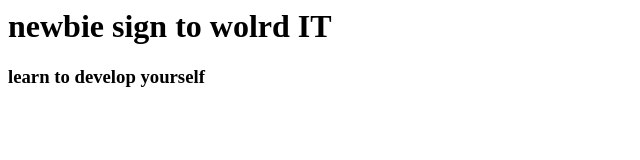
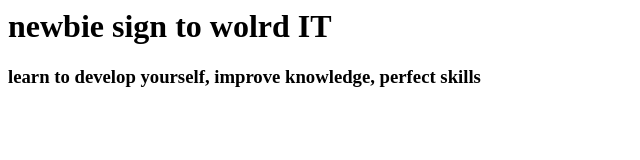
Before and after one commit to HDA-Tranform/Std-Git-20-, a plain HTML site: page index.html in a window 1280 px wide. Shown: the whole page, without its empty margins (0-640 px from the left). Drawn offline with Linux system fonts and the light colour scheme.

Commit message:
edit file to create Conflict

```diff
--- a/index.html
+++ b/index.html
@@ -1,3 +1,3 @@
 <h1>newbie sign to wolrd IT</h1>
 
-<h3>learn to develop yourself</h3>
+<h3>learn to develop yourself, improve knowledge, perfect skills</h3>
```
